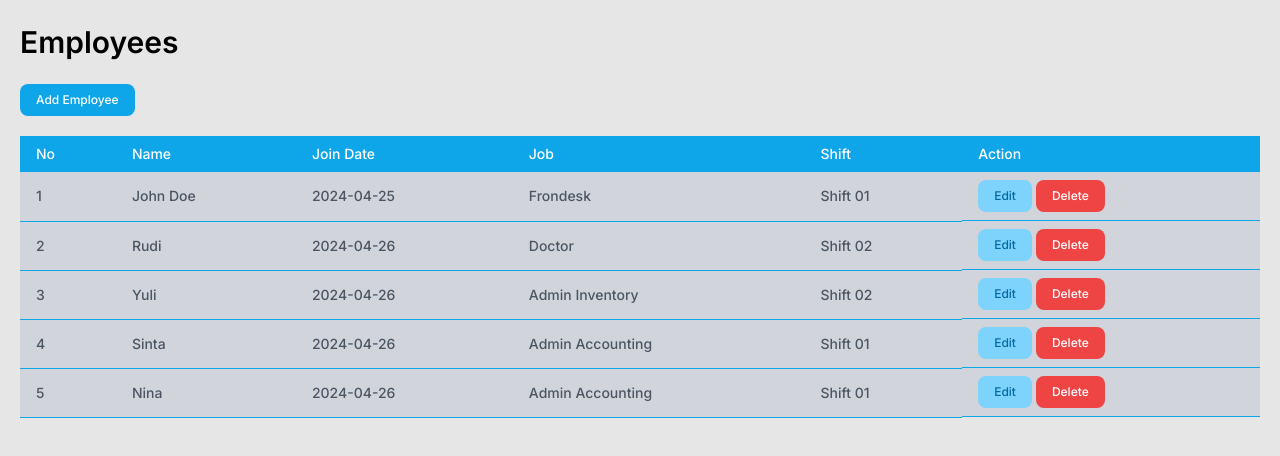
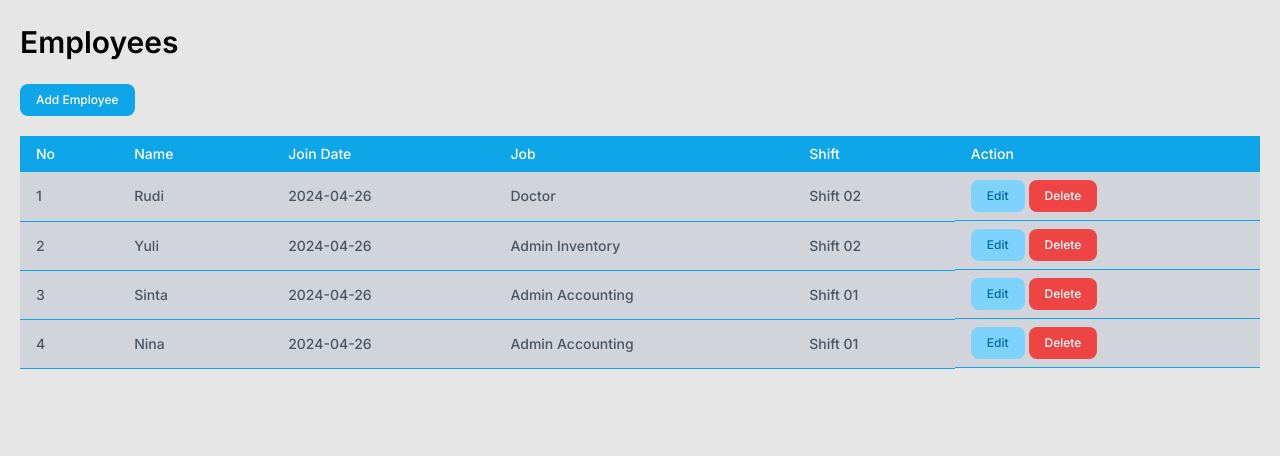
Before and after one commit to lazkerz/NurulFatmaPutriLazira_test_FE, a Next.js app: page /pages in a window 1280 px wide. Shown: the top 456 px of the page. Built offline with nearby package versions, Linux system fonts and the light colour scheme; data requests are answered from the project's data file.

Commit message:
feat: add delete

```diff
--- a/app/GlobalRedux/Features/employee/employeeService.ts
+++ b/app/GlobalRedux/Features/employee/employeeService.ts
@@ -61,8 +61,8 @@ export const updateEmployeeById = async (id: string, newData: Partial<EmployeePa
 export const deleteEmployee = async (id: string): Promise<void> => {
   try {
     // Kirim permintaan DELETE ke endpoint /employees
-    const response = await api.delete(`/employees?id=${id}`);
-    console.log('Response:', response.data);
+    await api.delete(`/employees/${id}`);
+    console.log('Employee deleted successfully');
   } catch (error) {
     // Tangani kesalahan jika terjadi
     if (axios.isAxiosError(error)) {
--- a/app/GlobalRedux/Features/employee/employeeSlice.ts
+++ b/app/GlobalRedux/Features/employee/employeeSlice.ts
@@ -55,6 +55,13 @@ export const employeeSlice = createSlice({
         if (updatedEmployeeIndex !== -1) {
           state[updatedEmployeeIndex] = { ...state[updatedEmployeeIndex], ...action.payload };
         }
+      })
+      .addCase(deleteEmployeeByIdAsync.fulfilled, (state, action) => {
+          // Menghapus karyawan dari state berdasarkan ID yang diberikan
+          const indexToDelete = state.findIndex(employee => employee.id === action.payload);
+          if (indexToDelete !== -1) {
+            state.splice(indexToDelete, 1);
+          }
       });
   },
 })
--- a/app/api/db.json
+++ b/app/api/db.json
@@ -1,13 +1,5 @@
 {
   "employees": [
-    {
-      "id": "1",
-      "name": "John Doe",
-      "joinDate": "2024-04-25",
-      "job": "Frondesk",
-      "shift": "Shift 01",
-      "status": true
-    },
     {
       "0": {
         "id": "9462",
```
